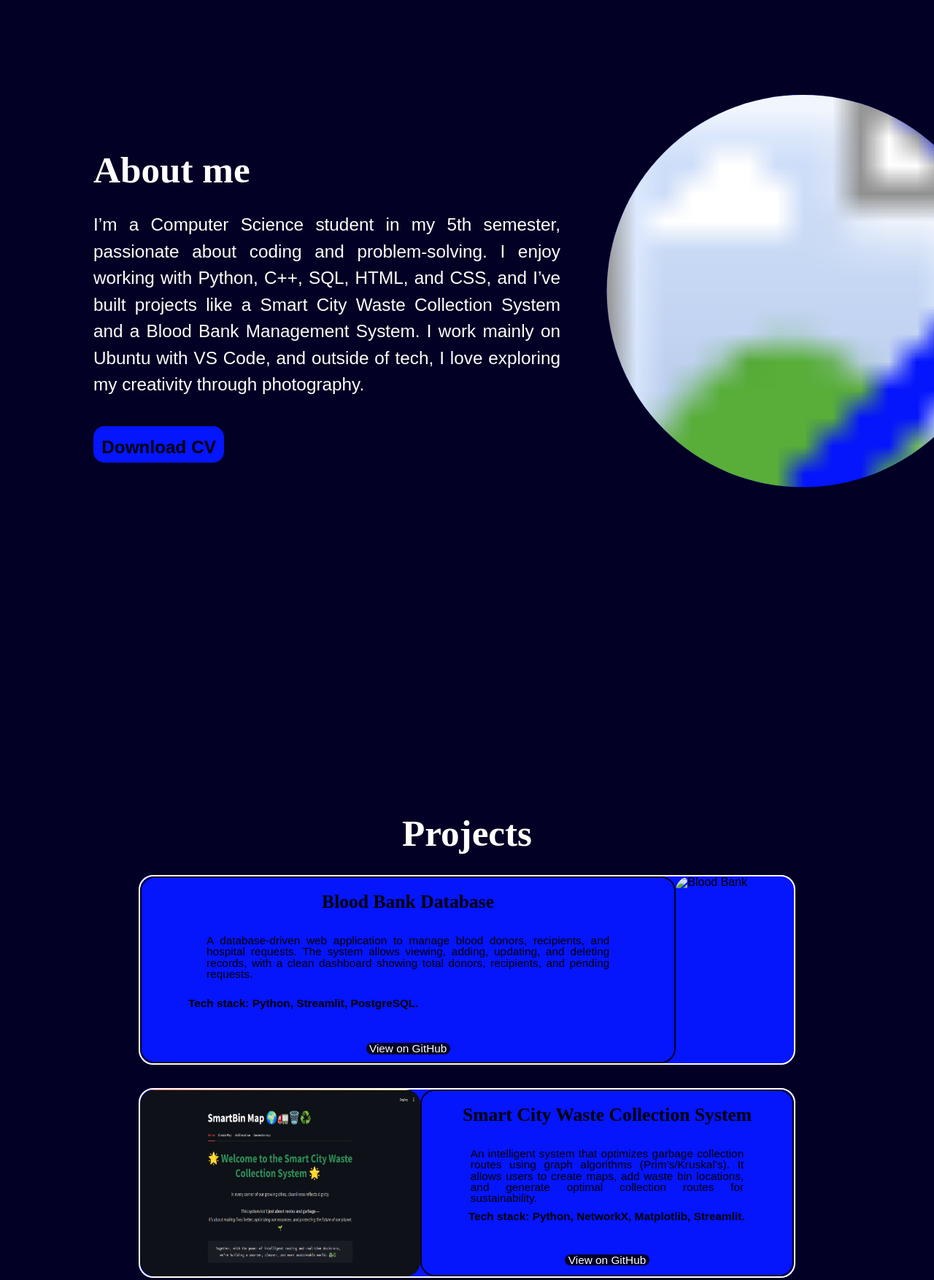
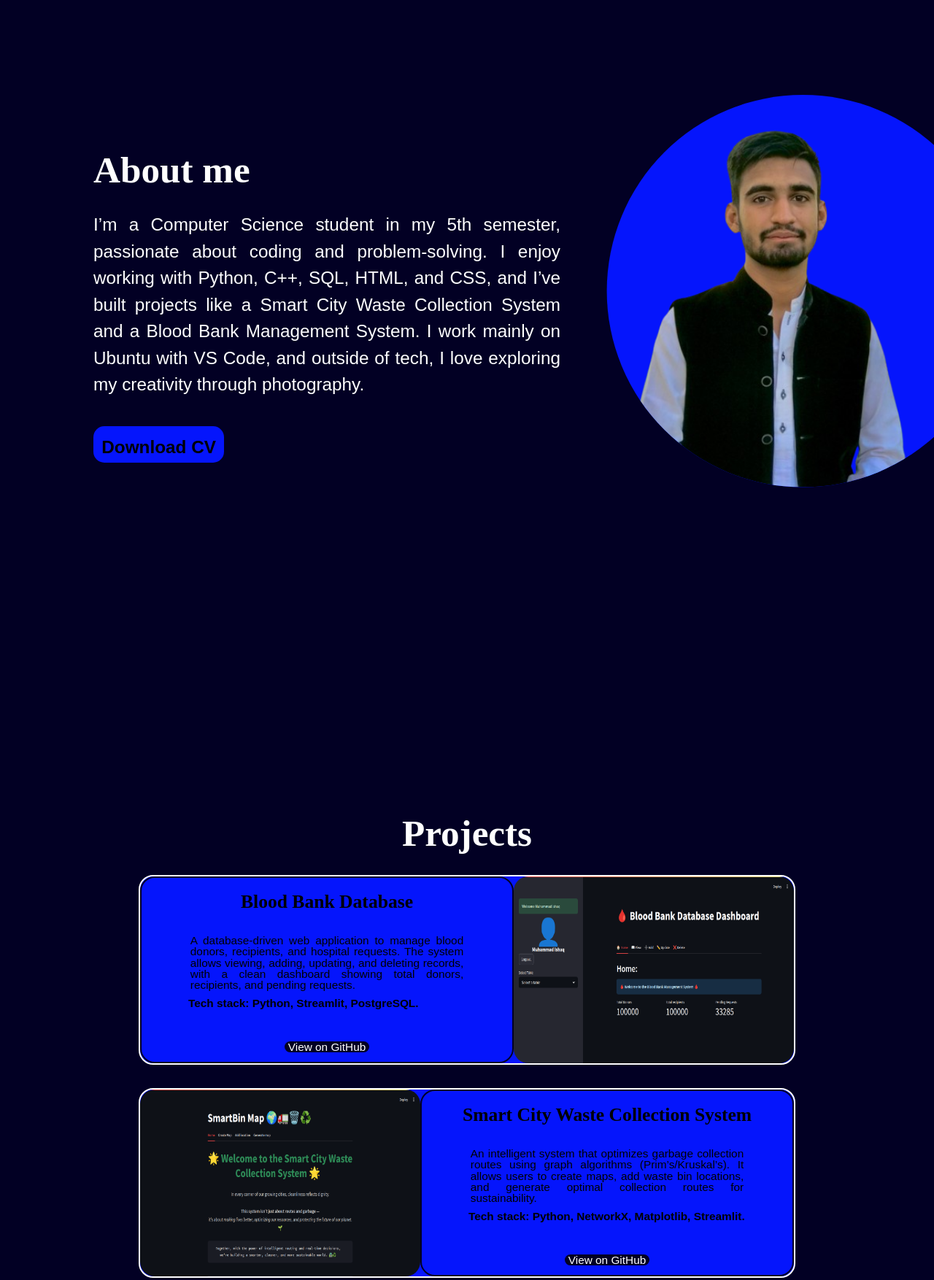
Before and after one commit to ishaq183/Portfolio, a plain HTML site: page index.html in a window 1280 px wide. Shown: the part 740-2494 px from the top of the page at 73% size. Drawn offline with Linux system fonts and the light colour scheme; the site is published under a folder, as on GitHub Pages, so addresses that start at the root find nothing.

Commit message:
Update index.html

```diff
--- a/index.html
+++ b/index.html
@@ -41,7 +41,7 @@
                     <path fill-rule="evenodd" clip-rule="evenodd"
                         d="M426.755 -258.339C526.01 -253.623 630.416 -216.737 691.019 -139.942C747.053 -68.9359 709.403 31.8884 725.408 120.114C738.276 191.044 786.302 253.961 775.404 325.204C763.332 404.132 724.842 479.453 662.532 531.186C597.271 585.368 510.835 630.895 426.755 614.671C345.261 598.947 319.875 495.823 250.249 451.635C174.069 403.287 41.2528 429.785 6.43092 347.913C-27.6816 267.71 83.9568 197.257 106.308 113.209C131.067 20.1084 79.6084 -92.3667 143.094 -165.976C208.865 -242.236 324.689 -263.189 426.755 -258.339Z"
                         fill="#0515fc" />
-                    <image href="/asets/image.png" x="160" y="10" width="560"
+                    <image href="asets/image.png" x="160" y="10" width="560"
                         height="618" clip-path="url(#blobClip)"
                         preserveAspectRatio="xMidYMid slice" />
 
@@ -82,7 +82,7 @@
                         </clippath>
                     </defs>
                     <circle cx="150" cy="150" r="150" fill="#0515fc" />
-                    <image href="/asets/image.png"
+                    <image href="asets/image.png"
                         x="-10" y="0" width="300" height="300"
                         clip-path="url(#circleClip)"
                         preserveAspectRatio="xMidYMid slice" />
@@ -92,7 +92,7 @@
             <section id="projects">
                 <h1 class="heading">Projects</h1>
                 <div id="bloodBank-db">
-                    <img src="/asets/database.png" alt="Blood Bank">
+                    <img src="asets/database.png" alt="Blood Bank">
                     <span class="text">
                         <h1>Blood Bank Database</h1>
                         <p>A database-driven web application to manage blood
```
